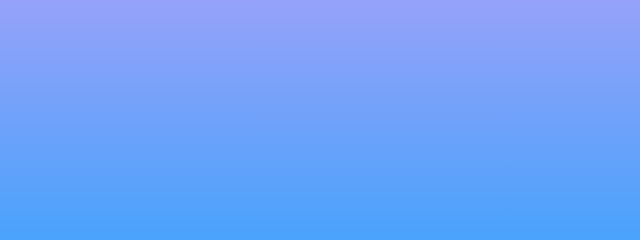
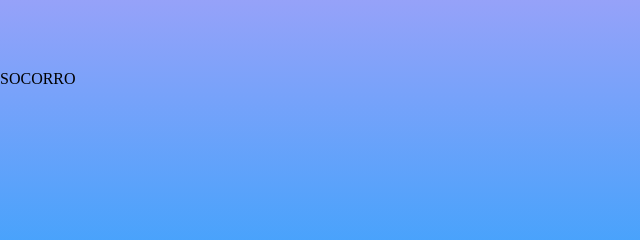
Before and after one commit to iamsamarav/TimerDevelopment, a website: page src/index2.html in a window 1280 px wide. Shown: the part 330-570 px from the top of the page, 0-640 px from the left. Drawn offline with Linux system fonts and the light colour scheme.

Commit message:
Update two

```diff
--- a/src/index2.html
+++ b/src/index2.html
@@ -15,7 +15,7 @@
     </div>
 
     <div class="Sami">
-
+        <p>SOCORRO</p>
     </div>
 
 </body>
```
